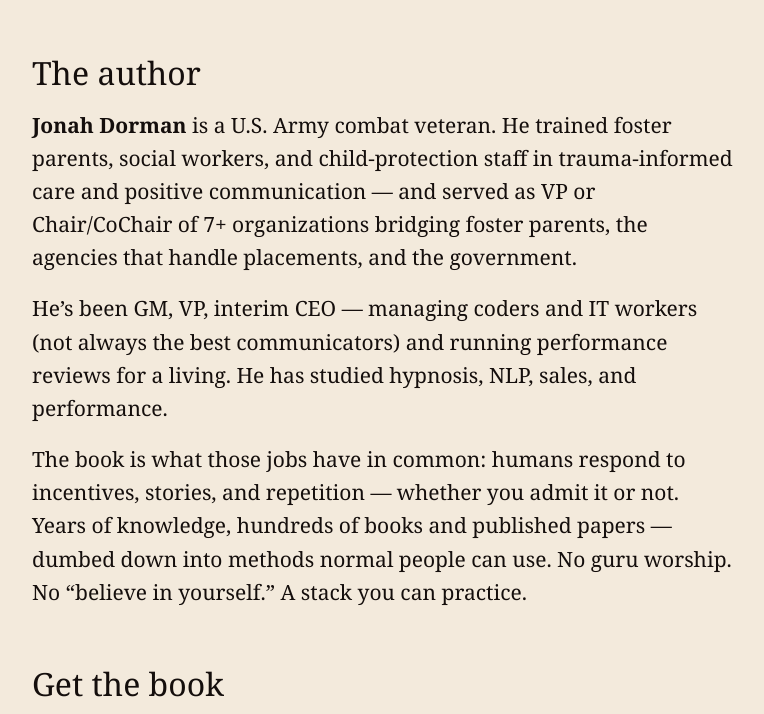
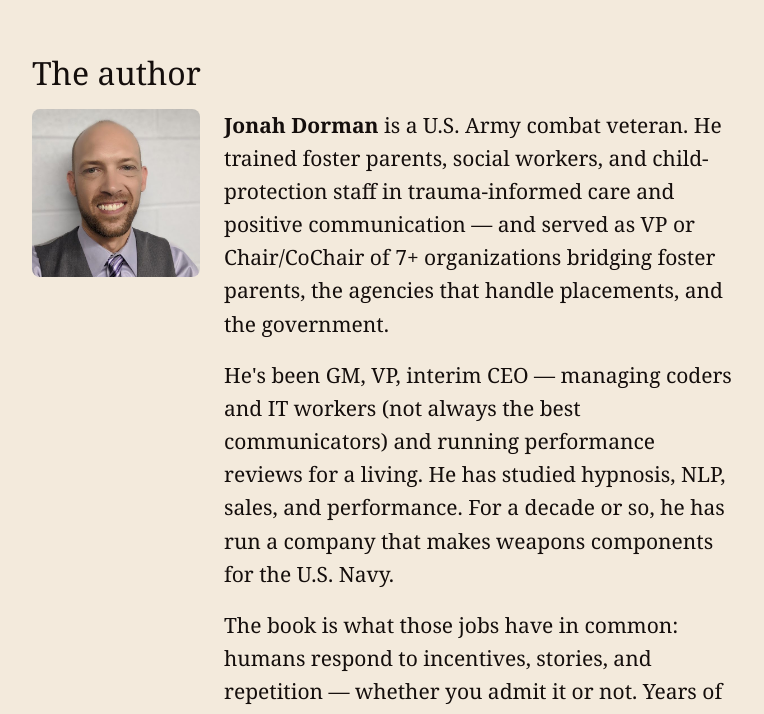
Before and after one commit to SOCIT/invocationinc-h2lp, a Next.js app: page / in a window 1280 px wide. Shown: the part 8788-9502 px from the top of the page, without its empty margins (256-1020 px from the left). Built offline with nearby package versions, Linux system fonts and the light colour scheme.

Commit message:
Standardize 'The author' bio with headshot: uniform P1+P2 (Navy-weapons-company framing), book-specific P3, two-column photo layout

```diff
--- a/src/app/globals.css
+++ b/src/app/globals.css
@@ -486,3 +486,30 @@ body {
   width: 84px;
   height: auto;
 }
+
+/* Author block */
+.lf-author {
+  display: flex;
+  gap: 24px;
+  align-items: flex-start;
+  margin: 4px 0 8px;
+}
+.lf-author-photo {
+  flex: none;
+  width: 168px;
+  height: 168px;
+  object-fit: cover;
+  border-radius: 8px;
+}
+.lf-author-bio p:first-child {
+  margin-top: 0;
+}
+@media (max-width: 600px) {
+  .lf-author {
+    flex-direction: column;
+  }
+  .lf-author-photo {
+    width: 140px;
+    height: 140px;
+  }
+}
--- a/src/components/H2LPPage.tsx
+++ b/src/components/H2LPPage.tsx
@@ -280,18 +280,28 @@ export function H2LPPage() {
 
         <h2>The author</h2>
 
+        <div className="lf-author">
+          <img
+            src="/img/author-jonah.jpg"
+            alt="Jonah Dorman"
+            width={180}
+            height={180}
+            className="lf-author-photo"
+          />
+          <div className="lf-author-bio">
             <p>
               <strong>Jonah Dorman</strong> is a U.S. Army combat veteran. He trained foster
               parents, social workers, and child-protection staff in trauma-informed care
-          and positive communication &mdash; and served as VP or Chair/CoChair of 7+
+              and positive communication — and served as VP or Chair/CoChair of 7+
               organizations bridging foster parents, the agencies that handle placements,
               and the government.
             </p>
 
             <p>
-          He&rsquo;s been GM, VP, interim CEO &mdash; managing coders and IT workers (not always
+              He&apos;s been GM, VP, interim CEO — managing coders and IT workers (not always
               the best communicators) and running performance reviews for a living. He has
-          studied hypnosis, NLP, sales, and performance.
+              studied hypnosis, NLP, sales, and performance. For a decade or so, he has
+              run a company that makes weapons components for the U.S. Navy.
             </p>
 
             <p>
@@ -301,6 +311,8 @@ export function H2LPPage() {
               people can use. No guru worship. No &ldquo;believe in yourself.&rdquo; A stack you
               can practice.
             </p>
+          </div>
+        </div>
 
         <h2 id="offer">Get the book</h2>
 
```
Also changed, not shown: public/img/author-jonah.jpg (added). Lines whose indentation alone changed are shown as unchanged.
